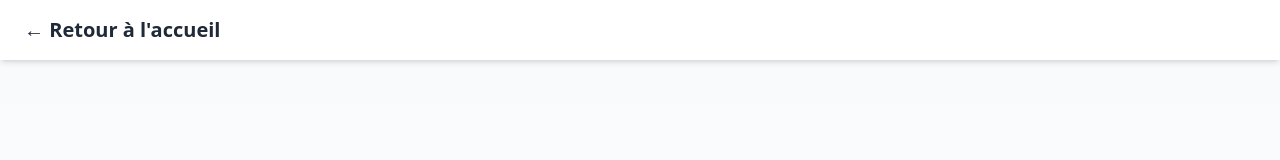
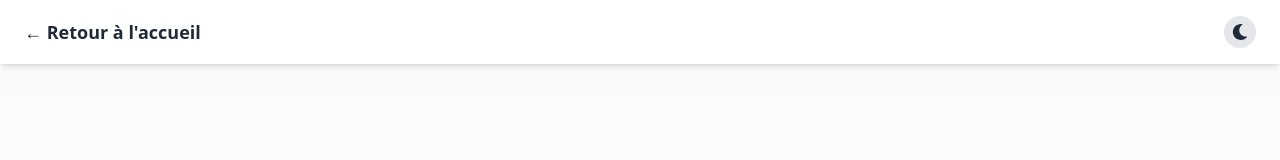
Before and after one commit to zakariaghrib/portfolio-zakariaGhrib, a React (Create React App) app: page /projects in a window 1280 px wide. Shown: the top 160 px of the page. Built offline with nearby package versions, Linux system fonts and the light colour scheme.

Commit message:
Update ProjectsPage.js

```diff
--- a/src/pages/ProjectsPage.js
+++ b/src/pages/ProjectsPage.js
@@ -1,18 +1,22 @@
 import React from 'react';
-import Projects from '../components/Projects'; // Le composant avec TOUS vos projets
+import Projects from '../components/Projects';
+import ThemeToggle from '../components/ThemeToggle'; // Importer le bouton
 import { Link } from 'react-router-dom';
 
 const ProjectsPage = () => {
   return (
-    <div className="bg-gray-50 pt-20"> {/* pt-20 pour l'espace sous le header */}
-      <header className="bg-white shadow-md fixed w-full top-0 z-10">
-        <div className="container mx-auto px-6 py-4">
-          <Link to="/" className="text-xl font-bold text-gray-800 hover:text-indigo-600">
+    // On ajoute les classes pour le mode sombre ici
+    <div className="bg-gray-50 dark:bg-gray-900 min-h-screen transition-colors duration-500">
+      <header className="bg-white shadow-md fixed w-full top-0 z-10 dark:bg-gray-800 dark:border-b dark:border-gray-700">
+        <div className="container mx-auto px-6 py-4 flex justify-between items-center">
+          <Link to="/" className="text-lg font-bold text-gray-800 dark:text-white hover:text-indigo-600">
             &larr; Retour à l'accueil
           </Link>
+          {/* On ajoute le bouton ici */}
+          <ThemeToggle />
         </div>
       </header>
-      <main>
+      <main className="pt-20"> {/* Ajoute de l'espace pour ne pas être sous le header fixe */}
         <Projects />
       </main>
     </div>
```
